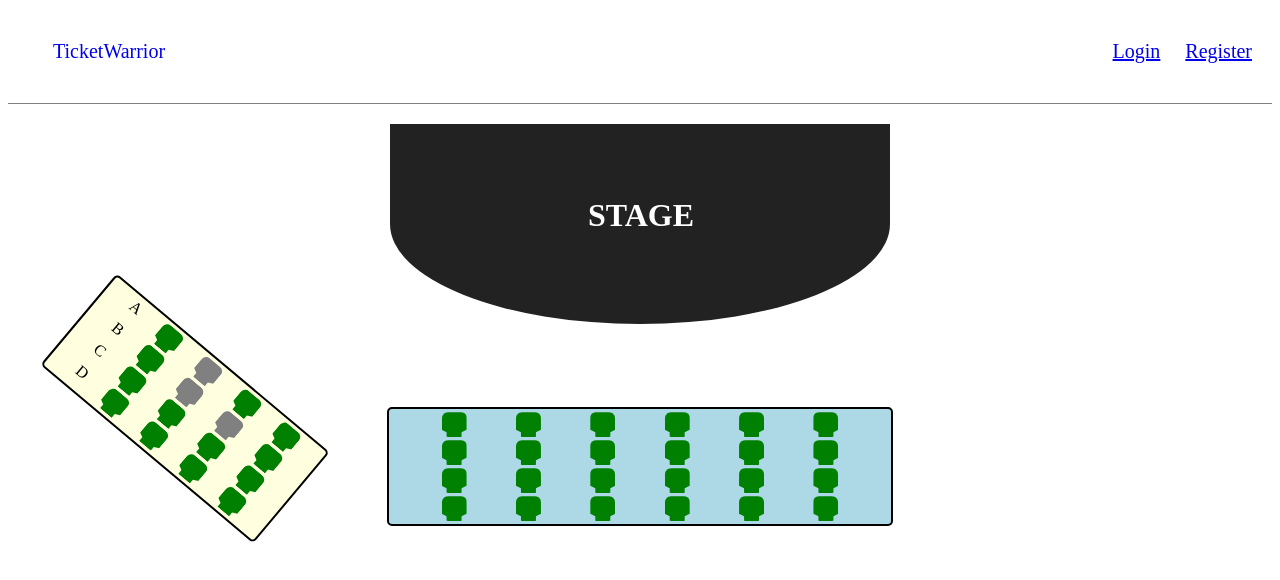
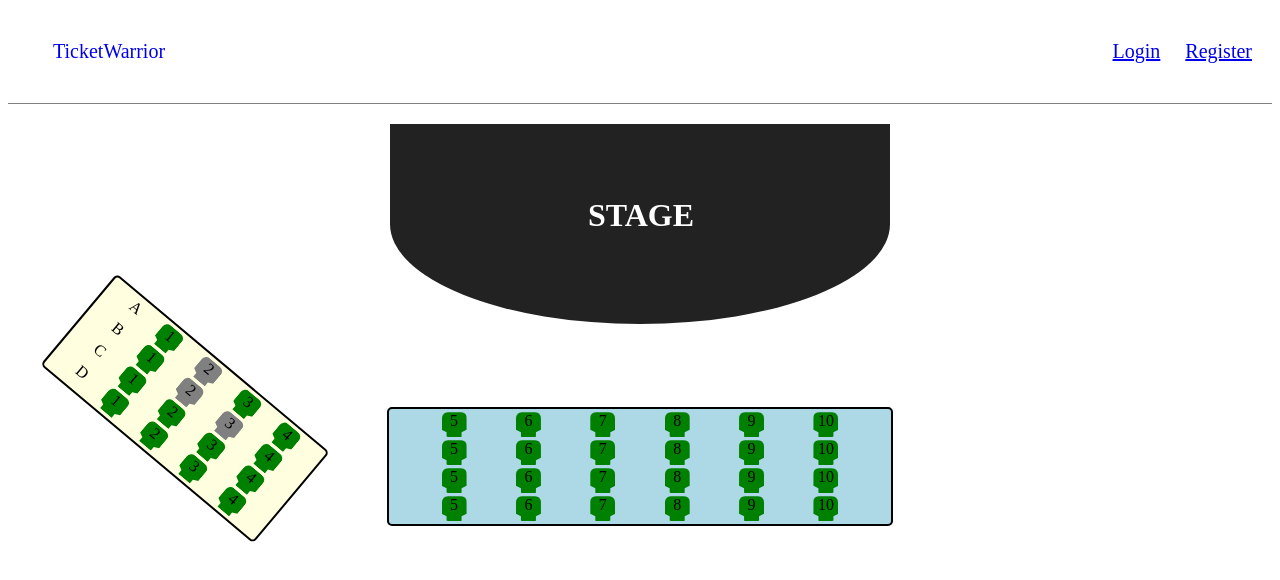
Before and after one commit to levi2802/CS203-Ticketing-System, a React (Create React App) app: page /seating in a window 1280 px wide. Shown: the top 580 px of the page. Built offline with nearby package versions, Linux system fonts and the light colour scheme.

Commit message:
Update Seat.js

```diff
--- a/src/pages/SeatingPage/Seat.js
+++ b/src/pages/SeatingPage/Seat.js
@@ -2,29 +2,43 @@ import React, { Component } from 'react';
 import './Seat.css';
 
 class Seat extends Component {
-	constructor(props){
-		super(props)
-		this.state = {selected: false}
-		this.selectSeat = this.selectSeat.bind(this);
+  constructor(props) {
+    super(props);
+    this.state = {
+      selected: false,
+    };
   }
 
-	selectSeat(){
-		console.log(`seat: {row: ${this.props.row}, num: ${this.props.num}}`)
-		this.setState({selected: this.state.selected? false: true });
+  handleSeatClick = () => {
+    if (this.props.avail && !this.props.reserved) {
+      this.setState(prevState => ({
+        selected: !prevState.selected,
+      }));
+      this.props.onSeatSelect(this.props.row, this.props.num);
+    }
   }
 
   render() {
-		let seat = <div className="Unavailable" title="Seat Unavailable"></div>
+    const { avail, reserved } = this.props;
+    const { selected } = this.state;
 
-		if (this.props.avail) {
-			seat = <div className="Available" title={this.state.selected? "Seat Selected" : "Seat Available \n$50\n" + ( 1 + this.props.num)} id={this.state.selected? "selected" : ""} onClick={this.selectSeat.bind(this)}></div>
+    let seatClassName = "Unavailable";
+
+    if (reserved) {
+      seatClassName = "Unavailable";
+    } else if (avail) {
+      seatClassName = selected ? "selected" : "Available";
     }
 
-		return(
-			<div>
-				{seat}
+    return (
+      <div
+        className={seatClassName}
+        title={selected ? "Seat Selected" : (avail ? "Seat Available" : "Seat Unavailable")}
+        onClick={this.handleSeatClick}
+      >
+        <center>{this.props.num + 1}</center>
       </div>
-		)
+    );
   }
 }
 
```
Lines whose indentation alone changed are shown as unchanged.
